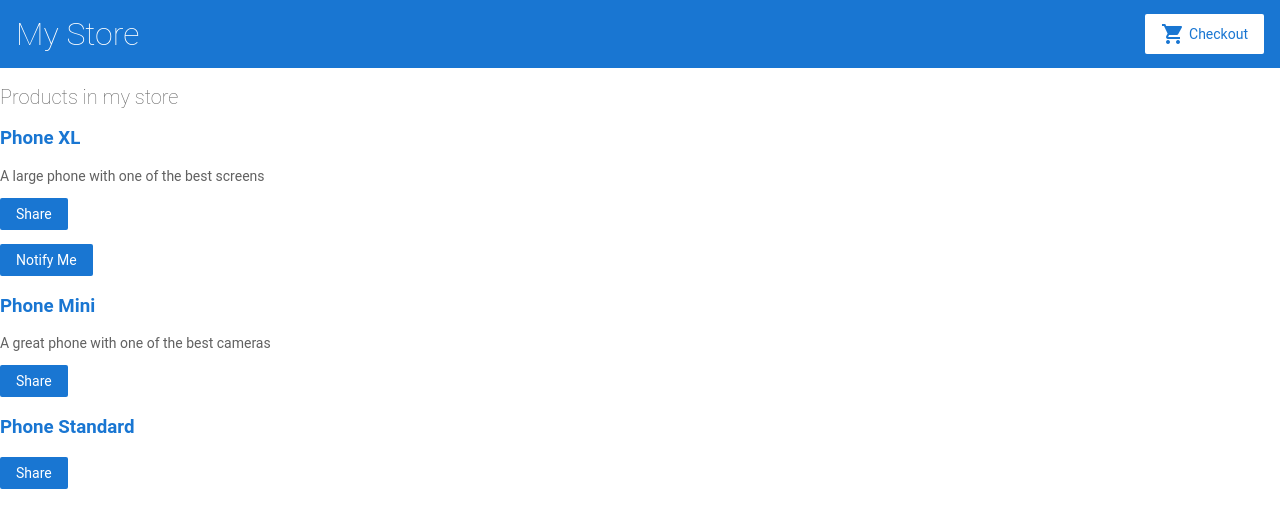
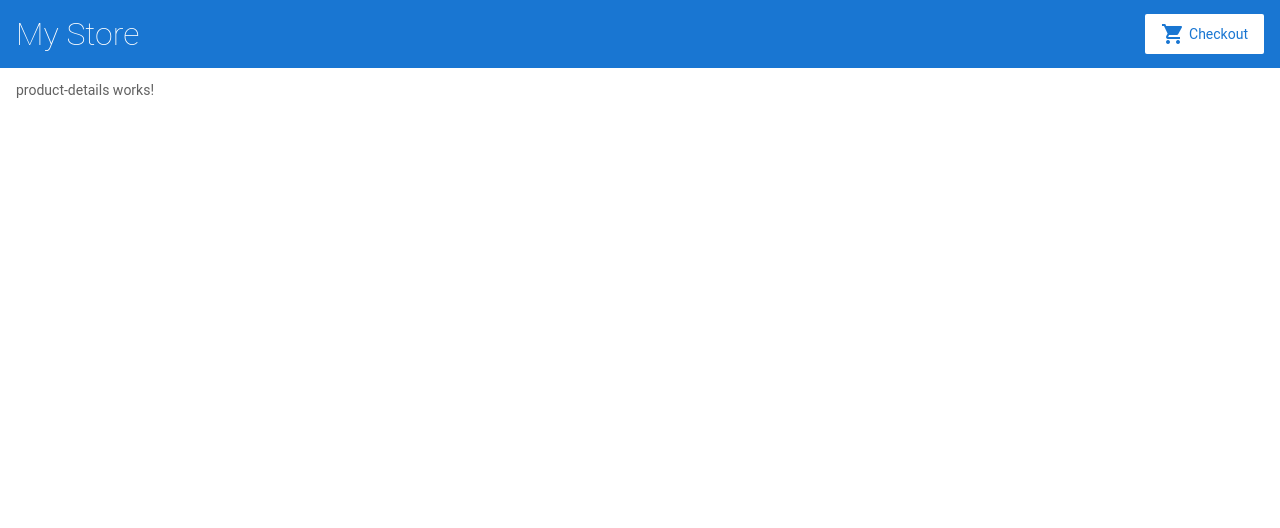
Before and after one commit to Uvais-Mohammad/product-app, an Angular app: page /products/1 in a window 1280 px wide. Shown: the top 528 px of the page. Built offline with nearby package versions, Linux system fonts and the light colour scheme.

Commit message:
Associate a URL path with a component

```diff
--- a/src/app/app.component.html
+++ b/src/app/app.component.html
@@ -1,2 +1,4 @@
 <app-top-bar></app-top-bar>
-<app-product-list></app-product-list>
+<div class="container">
+  <router-outlet></router-outlet>
+</div>
--- /dev/null
+++ b/src/app/product-details/product-details.component.html
@@ -0,0 +1 @@
+<p>product-details works!</p>
--- /dev/null
+++ b/src/app/product-details/product-details.component.ts
@@ -0,0 +1,15 @@
+import { Component, OnInit } from '@angular/core';
+
+@Component({
+  selector: 'app-product-details',
+  templateUrl: './product-details.component.html',
+  styleUrls: ['./product-details.component.css']
+})
+export class ProductDetailsComponent implements OnInit {
+
+  constructor() { }
+
+  ngOnInit(): void {
+  }
+
+}
--- a/src/app/product-list/product-list.component.html
+++ b/src/app/product-list/product-list.component.html
@@ -1,7 +1,7 @@
 <h2>Products in my store</h2>
 <div *ngFor="let product of products">
   <h3>
-    <a [title]="'Click to see details of ' + product.name">{{
+    <a [title]="'Click to see details of ' + product.name" [routerLink]="['/products',product.id]">{{
       product.name
     }}</a>
   </h3>
@@ -9,5 +9,6 @@
     {{ product.description }}
   </p>
   <button (click)="share()">Share</button>
-  <app-product-alerts [product]="product" (notify)="onNotify()"> </app-product-alerts>
+  <app-product-alerts [product]="product" (notify)="onNotify()">
+  </app-product-alerts>
 </div>
```
Also changed, not shown: src/app/app.module.ts (+11 -7 lines), src/app/product-details/product-details.component.css (added), 1 other file (tests, documents, lock files or other folders).
